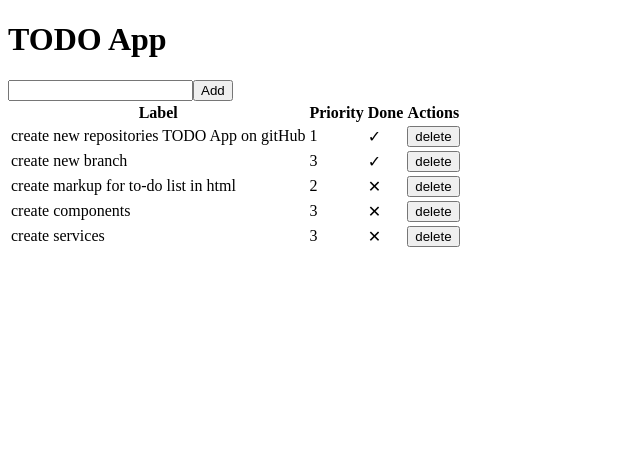
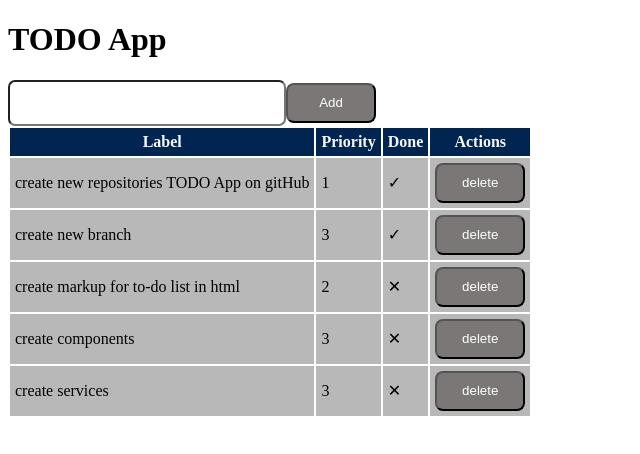
Before and after one commit to Endorrfin/todo-app-angular-js, an Angular app: page / in a window 1280 px wide. Shown: the top 454 px of the page, without its empty margins (0-640 px from the left). Built offline with nearby package versions, Linux system fonts and the light colour scheme.

Commit message:
updated TODO App added some styles

```diff
--- a/src/app/app.component.css
+++ b/src/app/app.component.css
@@ -0,0 +1,24 @@
+td {
+  background: #b9b8b8;
+  padding: 5px;
+}
+
+th {
+  background: #002551;
+  color: #f8f8f8;
+  padding: 5px;
+}
+
+input {
+  height: 40px;
+  width: 270px;
+  border-radius: 7px;
+}
+
+button {
+  height: 40px;
+  width: 90px;
+  background: #7c7777;
+  color: white;
+  border-radius: 8px;
+}
```
